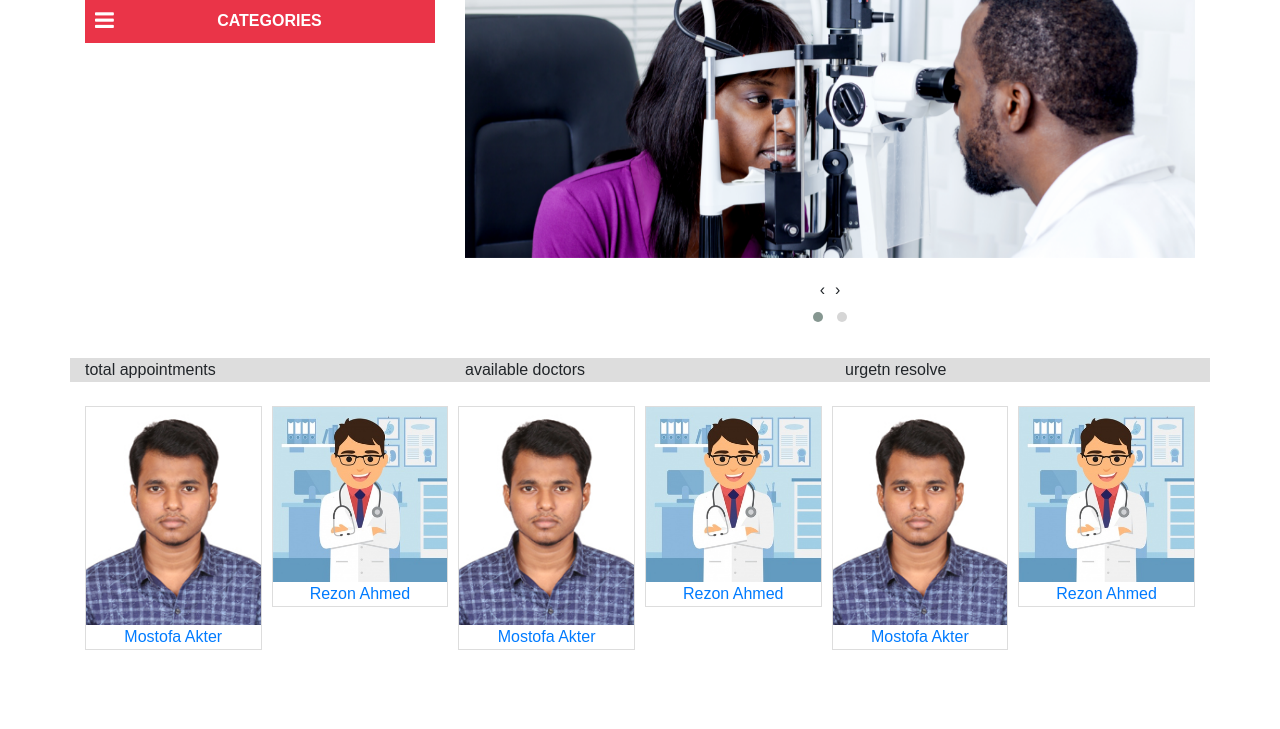
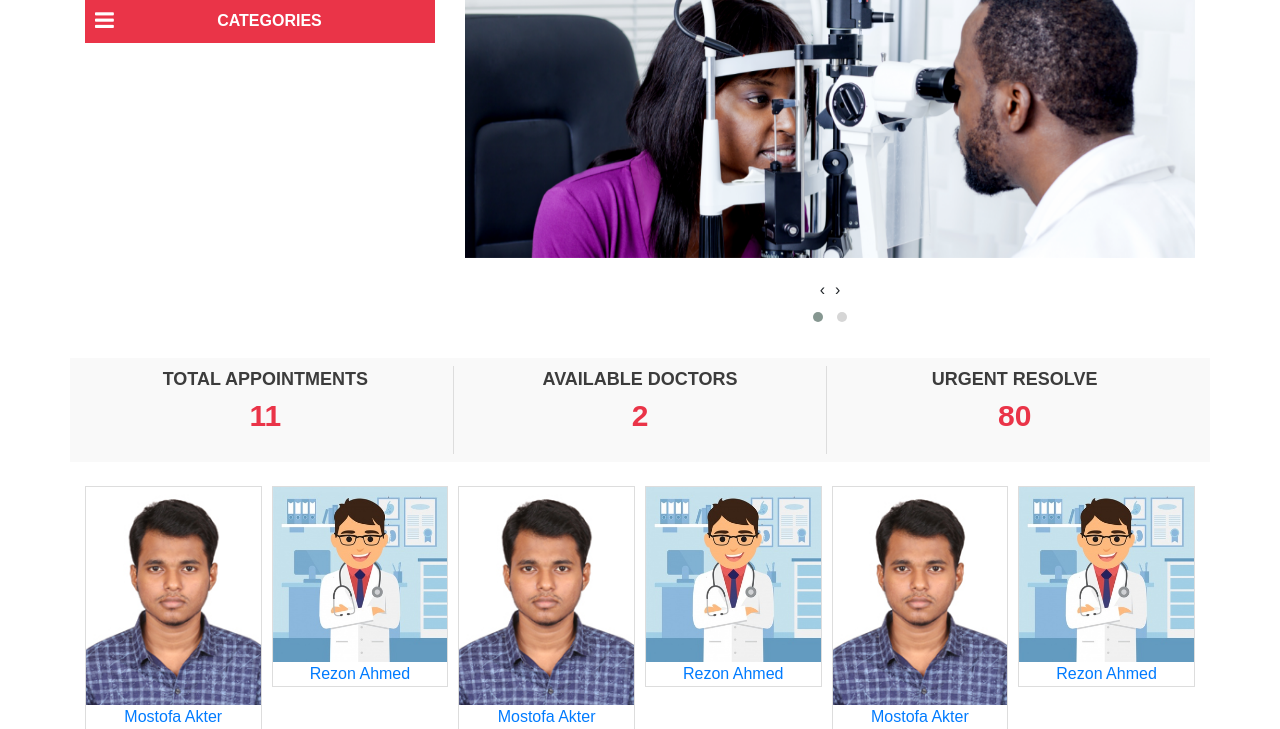
Before and after one commit to Miltonbhowmick/hospitalmanagement, a Django app: page / in a window 1280 px wide. Shown: the part 101-830 px from the top of the page. Run offline with Django 3.2, Linux system fonts and the light colour scheme; data comes from the database, SQL or seed files in the repository; some libraries are stand-ins or nearby versions.

Commit message:
add total portion in homepage

```diff
--- a/home/templates/home/home.html
+++ b/home/templates/home/home.html
@@ -35,16 +35,19 @@
 
 	</div>
 </div>
-<div class="container my-4">
-	<div class="row" style="background-color: #ddd;">
+<div class="container my-4" style="background-color: #f9f9f9; color: #3c3c3c;">
+	<div class="row rounded p-2 text-center text-uppercase" style="font-size: 18px;font-weight:600;align-items: center;">
 		<div  class="col-lg-4 col-md-4 col-4">
 			total appointments
+			<p style="font-size: 30px;color: #ea3448;">{{appointments.count}}</p>
+		</div>
+		<div  class="col-lg-4 col-md-4 col-4" style="border-left: 1px solid #ddd;border-right: 1px solid #ddd;">
+			available doctors
+			<p style="font-size: 30px;color: #ea3448;">{{doctors.count}}</p>
 		</div>
 		<div  class="col-lg-4 col-md-4 col-4">
-			available doctors
-		</div>
-		<div  class="col-lg-4 col-md-4 col-4">
-			urgetn resolve
+			urgent resolve
+			<p style="font-size: 30px;color: #ea3448;">80</p>
 		</div>
 	</div>
 </div>
--- a/home/views.py
+++ b/home/views.py
@@ -11,8 +11,10 @@ class HomeInfo(View):
 	def get(self, request):
 		doctors = Doctor.objects.all()
 		categories = Category.objects.all()
+		appointments = Appointment.objects.all()
 
 		context = {
+			'appointments':appointments,
 			'doctors':doctors,
 			'categories': categories,
 		}
```
Also changed, not shown: 1 other file.
